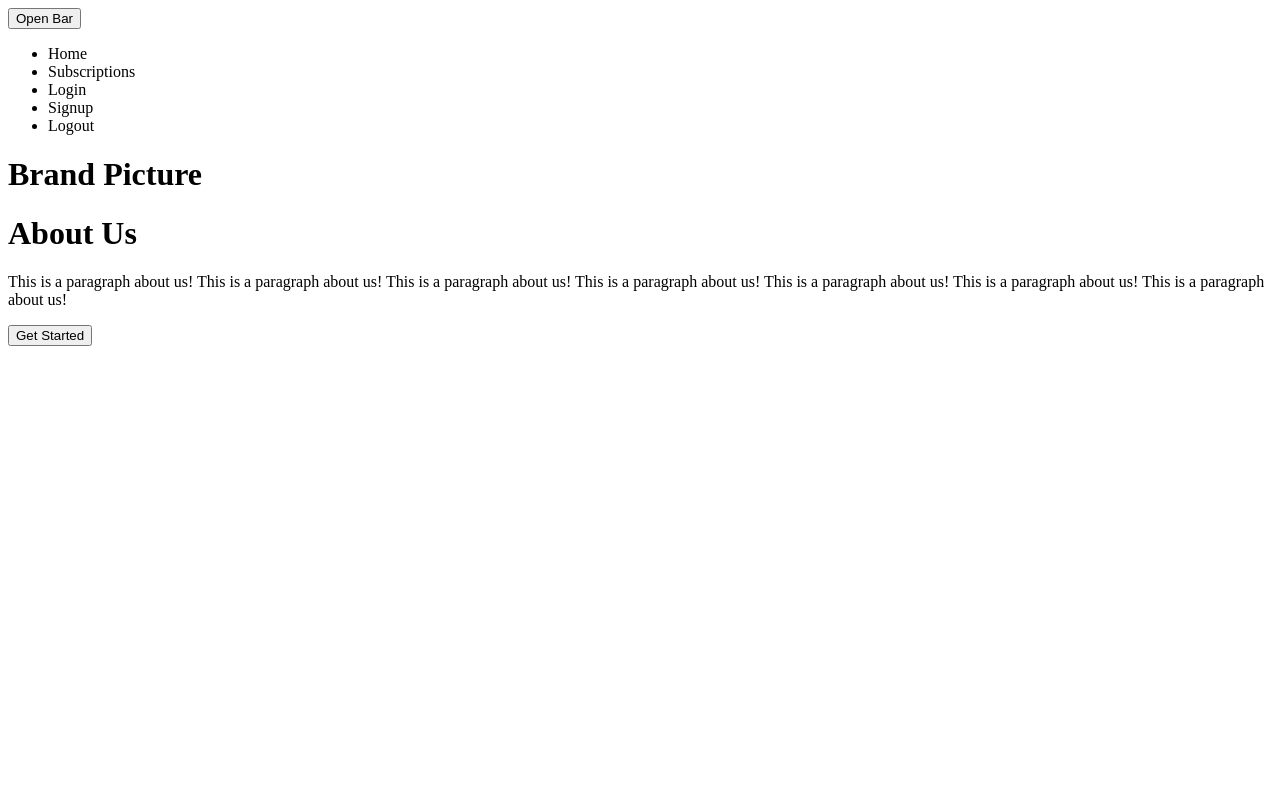
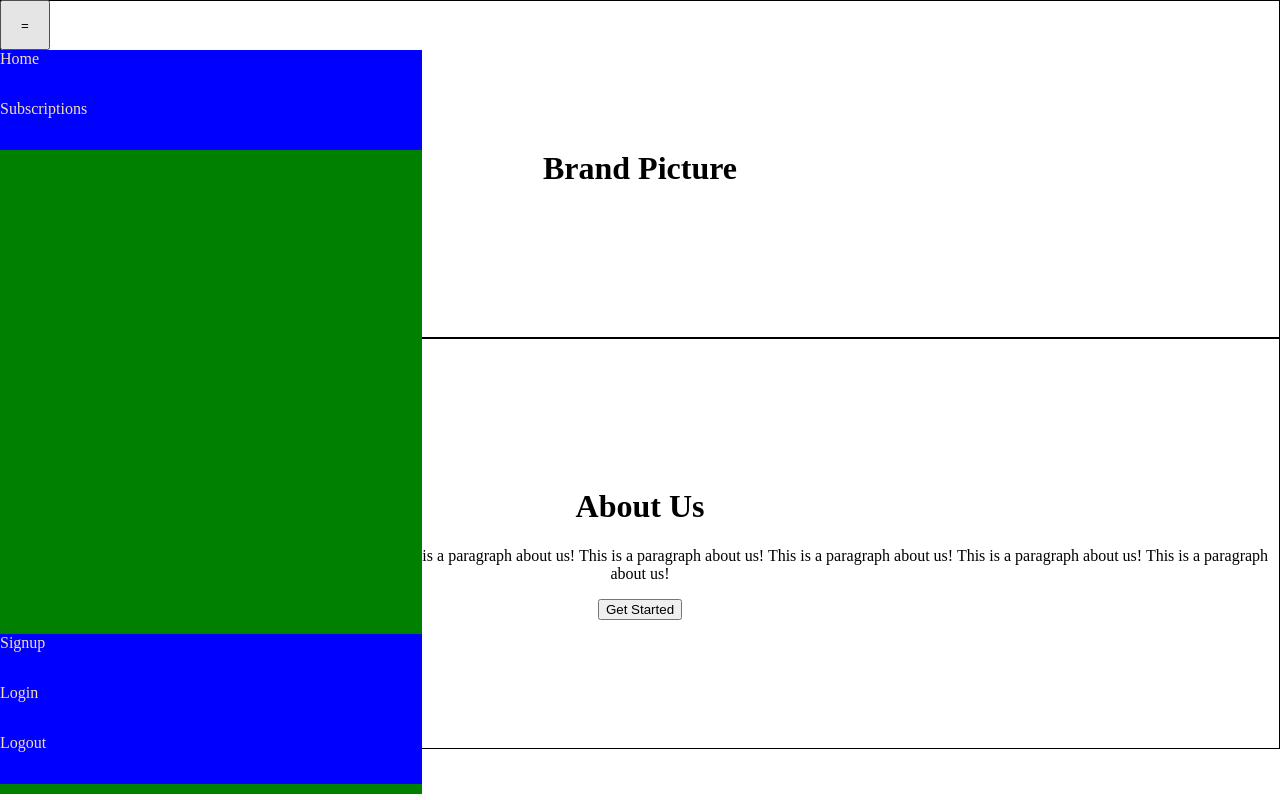
Before and after one commit to blaws45/SaaS-Website, a plain HTML site: page index.html in a window 1280 px wide. Drawn offline with Linux system fonts and the light colour scheme.

Commit message:
basic homepage and styling added

```diff
--- a/index.html
+++ b/index.html
@@ -12,14 +12,18 @@
     </script>
 </head>
 <body>
-<div id="navBar" class="navbar">
-    <button id="navBtn" onclick="openNavBar()">Open Bar</button>
+<div class="navbar">
+    <button id="navBtn" onclick="openNavBar()">=</button>
     <ul id="navList">
         <li><a>Home</a></li>
         <li><a>Subscriptions</a></li>
-        <li><a>Login</a></li>
-        <li><a>Signup</a></li>
-        <li><a>Logout</a></li>
+        <li>
+            <div class="login">
+                <a>Signup</a>
+                <a>Login</a>
+                <a>Logout</a>
+            </div>
+        </li>
     </ul>
 </div>
 <div class="sectionContainer">
--- a/style/base.css
+++ b/style/base.css
@@ -0,0 +1,47 @@
+body {
+    margin: 0;
+}
+.navbar {
+    width: 33%;
+    height: 93vh;
+    position: absolute;
+    top: 0;
+    bottom: 0;
+}
+
+.navbar button {
+    width: 50px;
+    height: 50px;
+}
+
+.navbar ul {
+    height: 100%;
+    margin: 0;
+    padding: 0;
+    background-color: green;
+    position: relative;
+}
+.navbar a {
+    display: block;
+    background-color: blue;
+    height: 50px;
+}
+.navbar a:hover {
+    background-color: lightblue;
+}
+.navbar #navList {
+    color: wheat;
+}
+.navbar .login {
+    position: absolute;
+    bottom: 10px;
+    left: 0;
+    width: 100%;
+}
+
+.sectionContainer {
+    text-align: center;
+    border: black solid 1px;
+    padding-top: 10%;
+    padding-bottom: 10%;
+}
```
